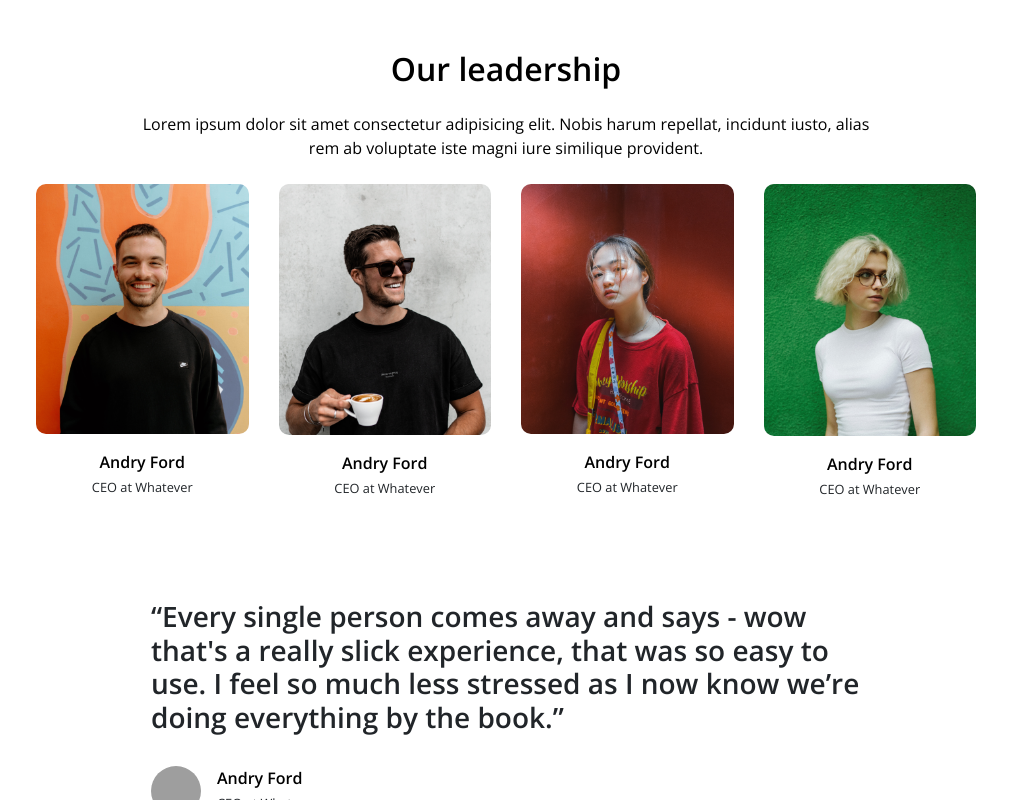
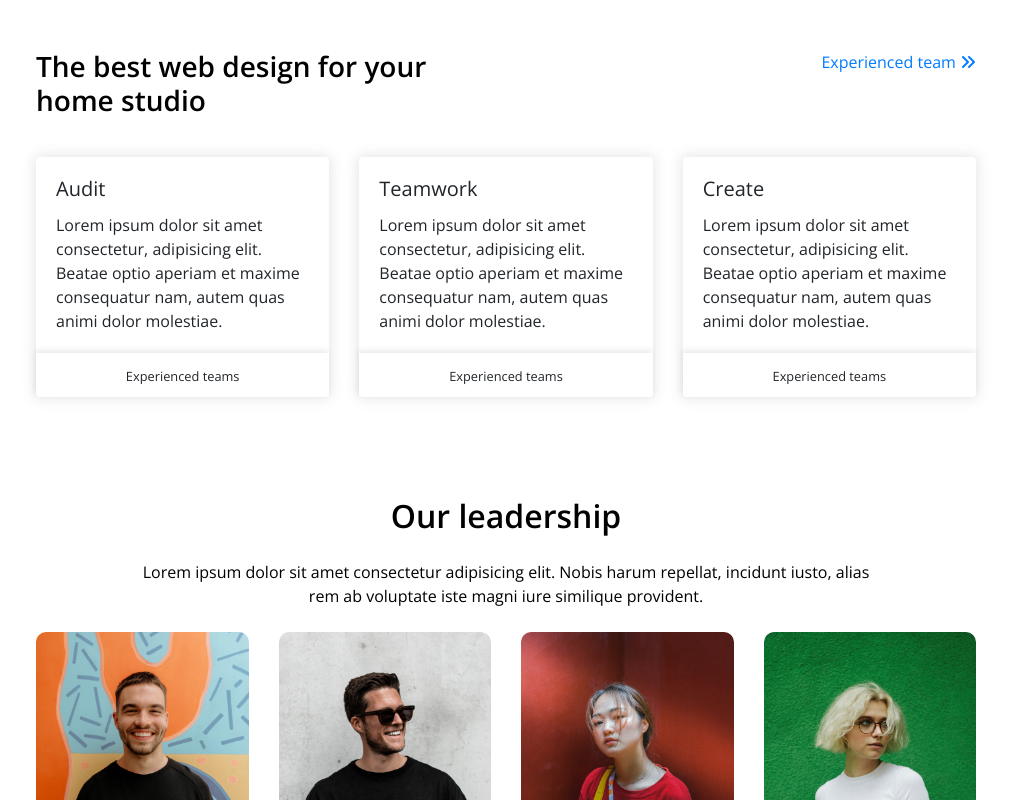
Before and after one commit to Abhishek971999/bridcodes, a React (Create React App) app: page / in a window 1280 px wide. Shown: the top 800 px of the page, without its empty margins (134-1144 px from the left). Built offline with nearby package versions, Linux system fonts and the light colour scheme; grey boxes are pictures that could not be loaded; the HTML template or start-up script is replaced by a standard one.

Commit message:
card section updated

```diff
--- a/public/index.html
+++ b/public/index.html
@@ -23,6 +23,10 @@
       href="https://img.icons8.com/emoji/48/000000/flying-saucer.png"
       type="image/x-icon"
     />
+    <script
+      src="https://kit.fontawesome.com/f80e03a9e1.js"
+      crossorigin="anonymous"
+    ></script>
   </head>
   <body>
     <noscript>You need to enable JavaScript to run this app.</noscript>
--- a/src/App.js
+++ b/src/App.js
@@ -3,14 +3,16 @@ import Team from "./components/team/team";
 import Cta from "./components/cta/cta";
 import Footer from "./components/footer/footer";
 import Review from "./components/review/review";
+import Cards from "./components/cards/cards";
 
 function App() {
   return (
     <div className="App">
+      <Cards />
       <Team />
-      <Review />
+      {/* <Review /> */}
       <Cta />
-      <Footer />
+      {/* <Footer /> */}
     </div>
   );
 }
--- /dev/null
+++ b/src/components/cards/cards.css
@@ -0,0 +1,32 @@
+.card-section {
+  padding: 50px 100px;
+}
+.card {
+  box-shadow: 0px 0px 13px 2px #88888833;
+  border: none;
+}
+.card-heading-text {
+  font-weight: bolder;
+  font-size: 28px;
+  color: #000;
+  margin-bottom: 40px;
+}
+.card-section-link {
+  text-align: right;
+}
+.card-footer-text {
+  box-shadow: -1px -3px 5px 0px #88888829;
+  padding: 10px 0;
+  text-align: center;
+}
+@media only screen and (max-width: 600px) {
+  .card-section {
+    padding: 50px;
+  }
+  .card {
+    margin: 20px 0;
+  }
+  .card-section-link {
+    text-align: start;
+  }
+}
--- /dev/null
+++ b/src/components/cards/cards.json
@@ -0,0 +1,17 @@
+[
+  {
+    "title": "Audit",
+    "desc": "Lorem ipsum dolor sit amet consectetur, adipisicing elit. Beatae optio aperiam et maxime consequatur nam, autem quas animi dolor molestiae.",
+    "footer": "Experienced teams"
+  },
+  {
+    "title": "Teamwork",
+    "desc": "Lorem ipsum dolor sit amet consectetur, adipisicing elit. Beatae optio aperiam et maxime consequatur nam, autem quas animi dolor molestiae.",
+    "footer": "Experienced teams"
+  },
+  {
+    "title": "Create",
+    "desc": "Lorem ipsum dolor sit amet consectetur, adipisicing elit. Beatae optio aperiam et maxime consequatur nam, autem quas animi dolor molestiae.",
+    "footer": "Experienced teams"
+  }
+]
--- /dev/null
+++ b/src/components/cards/cards.jsx
@@ -0,0 +1,38 @@
+import "./cards.css";
+import cards from "./cards.json";
+function Cards() {
+  return (
+    <div className="card-section container">
+      <div className="row">
+        <div className="col-sm-12 col-lg-6">
+          <h4 className="card-heading-text">
+            The best web design for your home studio
+          </h4>
+        </div>
+        <div className="col-sm-12 col-lg-6 card-section-link">
+          <a href="#">
+            Experienced team&nbsp;<i class="fas fa-angle-double-right"></i>
+          </a>
+        </div>
+      </div>
+      <div className="row">
+        {cards &&
+          cards.map((card, key) => (
+            <div className="col-sm-12 col-lg-4">
+              <div className="card ">
+                <div className="card-body">
+                  <h5 className="card-title">{card?.title}</h5>
+                  <p className="card-text">{card?.desc}</p>
+                </div>
+                <div className="card-footer-text">
+                  <small>{card?.footer}</small>
+                </div>
+              </div>
+            </div>
+          ))}
+      </div>
+    </div>
+  );
+}
+
+export default Cards;
--- a/src/components/cta/cta.jsx
+++ b/src/components/cta/cta.jsx
@@ -1,6 +1,6 @@
 import { ButtonPrimary } from "../../utls/button/button";
 import "./cta.css";
-const Cta = () => {
+function Cta() {
   return (
     <div className="cta-container container">
       <div className="cta-section">
@@ -22,6 +22,6 @@ const Cta = () => {
       </div>
     </div>
   );
-};
+}
 
 export default Cta;
--- a/src/components/footer/footer.jsx
+++ b/src/components/footer/footer.jsx
@@ -1,7 +1,7 @@
 import footerContent from "./footer.json";
 import "./footer.css";
 import footerImg from "../../images/footer-main-img.png";
-const Footer = () => {
+function Footer() {
   return (
     <footer class="pt-5 pb-3 footer-section">
       <div className="container footer-section-container">
@@ -52,5 +52,5 @@ const Footer = () => {
       </div>
     </footer>
   );
-};
+}
 export default Footer;
--- a/src/components/review/review.jsx
+++ b/src/components/review/review.jsx
@@ -1,6 +1,6 @@
 import "./review.css";
 import reviews from "./review.json";
-const Review = () => {
+function Review() {
   return (
     <div className="review-section container">
       {reviews &&
@@ -18,6 +18,6 @@ const Review = () => {
         ))}
     </div>
   );
-};
+}
 
 export default Review;
--- a/src/components/team/team.jsx
+++ b/src/components/team/team.jsx
@@ -3,7 +3,7 @@ import team1 from "../../images/team1.png";
 import team2 from "../../images/team2.png";
 import team3 from "../../images/team3.png";
 import team4 from "../../images/team4.png";
-const Team = () => {
+function Team() {
   return (
     <div className="team-section container">
       <h3 className="text-center team-heading-text">Our leadership</h3>
@@ -44,6 +44,6 @@ const Team = () => {
       </div>
     </div>
   );
-};
+}
 
 export default Team;
```
